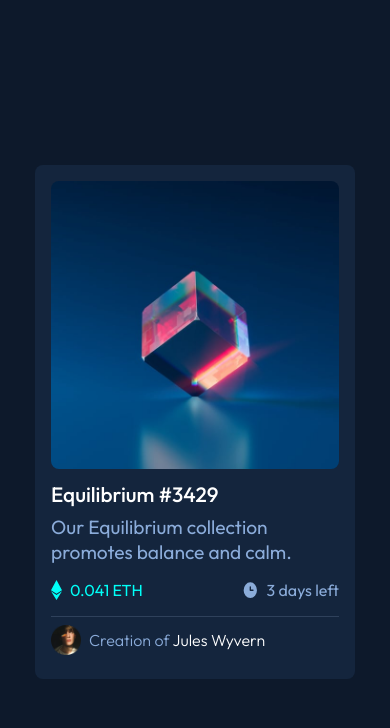
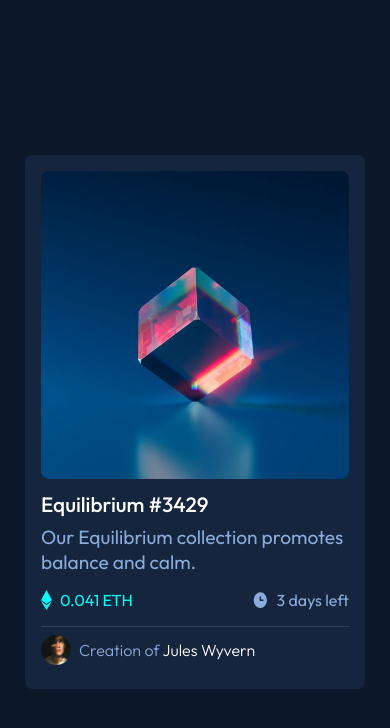
Before and after one commit to motuncoded/NFT-preview-card-component, a website: page index.html in a window 390 px wide. Drawn offline with Linux system fonts and the light colour scheme.

```diff
--- a/style.css
+++ b/style.css
@@ -119,8 +119,3 @@
 .text {
 	color: var(--white);
 }
-@media screen and (max-width: 500px) {
-	main {
-		width: 320px;
-	}
-}
```
